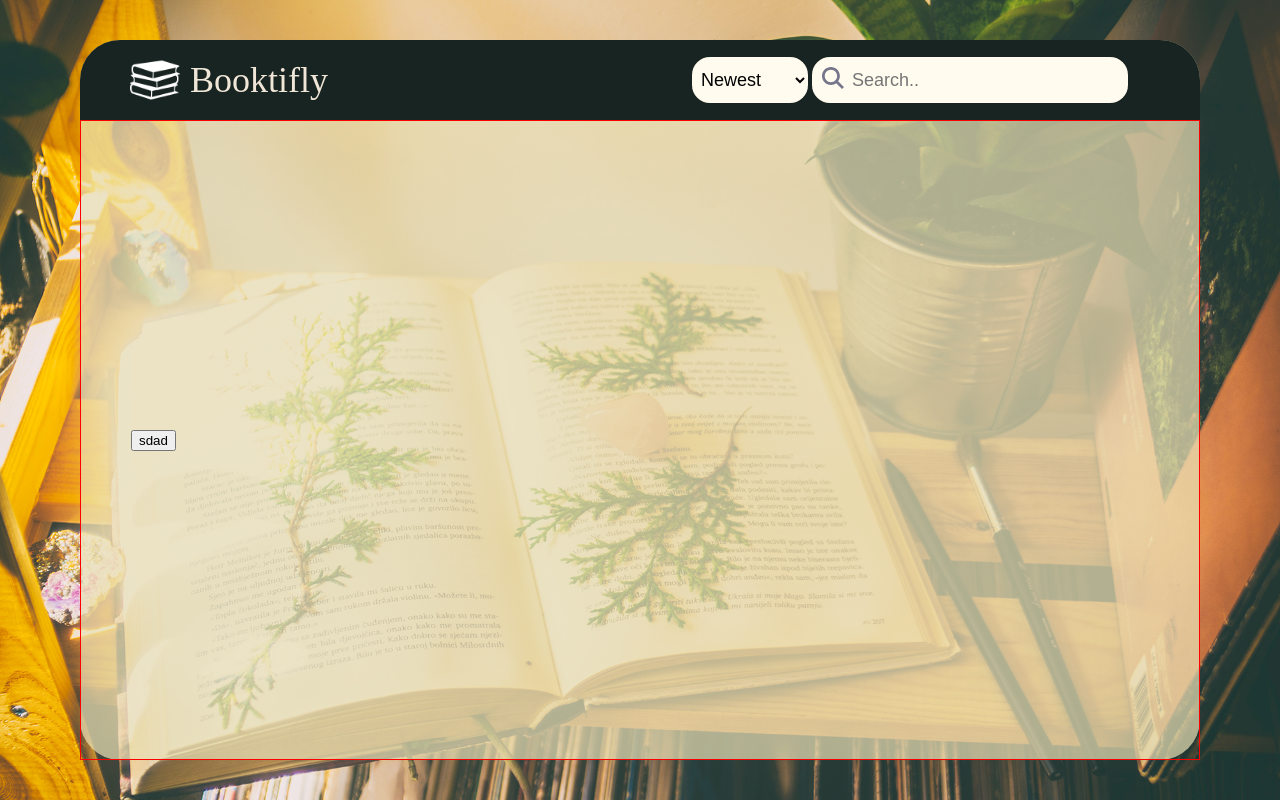
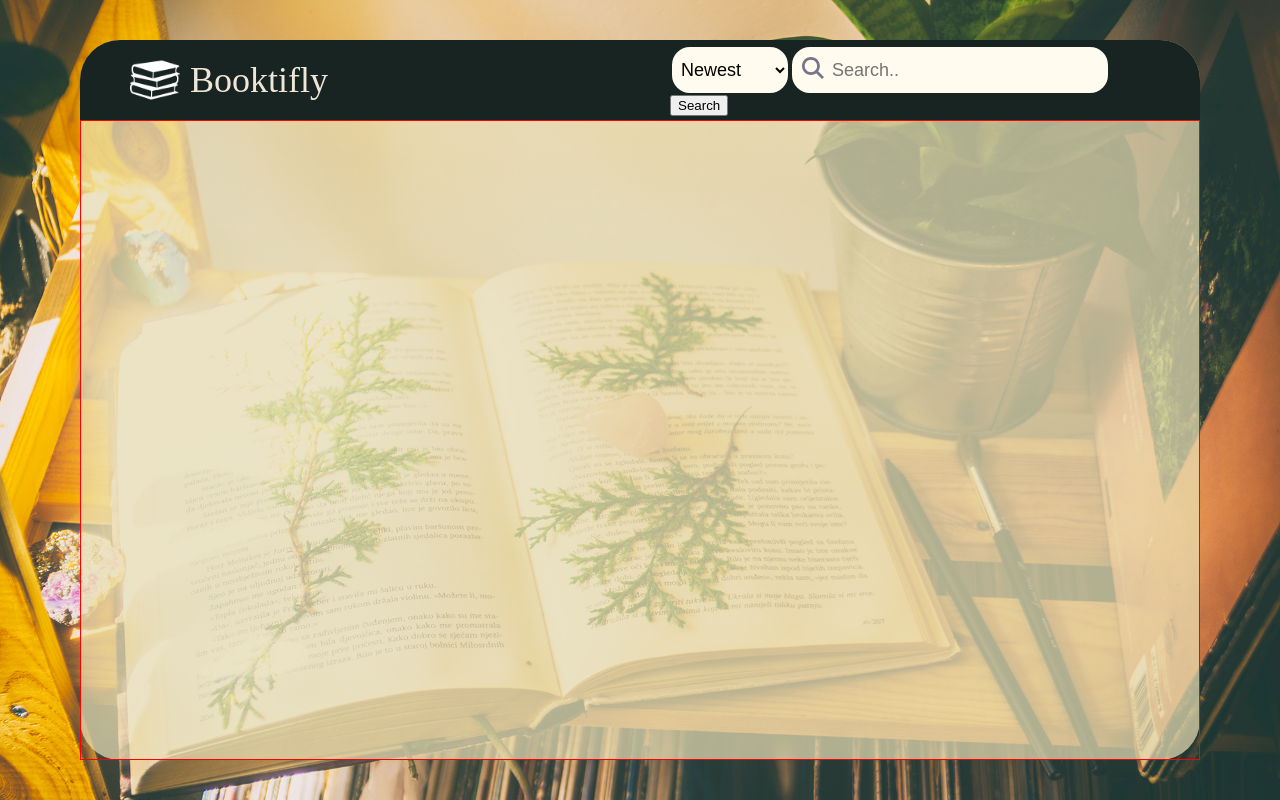
Before and after one commit to patkub2/booktifly, a React (Create React App) app: page / in a window 1280 px wide. Built offline with nearby package versions, Linux system fonts and the light colour scheme.

Commit message:
working books api

```diff
--- a/package.json
+++ b/package.json
@@ -6,6 +6,7 @@
     "@testing-library/jest-dom": "^4.2.4",
     "@testing-library/react": "^9.5.0",
     "@testing-library/user-event": "^7.2.1",
+    "axios": "^0.19.2",
     "react": "^16.13.1",
     "react-dom": "^16.13.1",
     "react-scripts": "3.4.1",
--- a/src/components/Body.js
+++ b/src/components/Body.js
@@ -6,24 +6,34 @@ const BodyWrapper = styled.nav`
   border: 1px solid red; /* RED*/
   width: 100%;
   height: 80vh;
+  padding: 0px 50px;
   display: flex;
-  padding: 0px 50px;
   justify-content: space-between;
   align-items: center;
+  flex-wrap: wrap;
+`;
+
+const Book = styled.nav`
+  border: 1px solid green; /* RED*/
+  width: 20%;
+  height: 40vh;
+  img {
+    width: 100%;
+  }
 `;
 
 const Header = () => {
-  const { search } = useContext(SearchContext);
+  const { result } = useContext(SearchContext);
   // const { handleSearch, search } = useSearch();
   return (
     <BodyWrapper>
-      <button
-        onClick={() => {
-          console.log({ search });
-        }}
-      >
-        sdad
-      </button>
+      {result.map((book) => (
+        <Book>
+          <a target="_blank" href={book.volumeInfo.previewLink}>
+            <img src={book.volumeInfo.imageLinks.thumbnail} alt={book.title} />
+          </a>
+        </Book>
+      ))}
     </BodyWrapper>
   );
 };
--- a/src/components/Input.js
+++ b/src/components/Input.js
@@ -47,16 +47,16 @@ const InputWraper = styled.nav`
 `;
 
 const Input = () => {
-  const { search, handleSearch } = useContext(SearchContext);
+  const { search, handleSearch, handleSubmit } = useContext(SearchContext);
   return (
     <InputWraper>
-      <form>
+      <form onSubmit={handleSubmit}>
         <select>
           <option value="Newest">Newest</option>
           <option value="Oldest">Oldest</option>
         </select>
         <input onChange={handleSearch} type="text" placeholder="Search.." />
-        {search}
+        <button type="submit">Search</button>
       </form>
     </InputWraper>
   );
--- a/src/components/searchContext.js
+++ b/src/components/searchContext.js
@@ -1,8 +1,13 @@
 import React, { useState } from "react";
+import axios from "axios";
 const SearchContext = React.createContext();
 
 function SearchContextProvider(props) {
   const [search, setSearch] = useState();
+  const [result, setResult] = useState([]);
+  const [apiKey, setApiKey] = useState(
+    "AIzaSyC7kSGBBwaEW_cAoCAtnEnlh3vPRgIWoaA"
+  );
 
   //function toggleTheme() {
   //     setTheme(prevTheme => prevTheme === "light" ? "dark" : "light")
@@ -13,8 +18,27 @@ function SearchContextProvider(props) {
     console.log(search);
   }
 
+  function handleSubmit(event) {
+    event.preventDefault();
+
+    axios
+      .get(
+        "https://www.googleapis.com/books/v1/volumes?q=" +
+          search +
+          "&key=" +
+          apiKey +
+          "&maxResults=8"
+      )
+      .then((data) => {
+        console.log(data.data.items);
+        setResult(data.data.items);
+      });
+  }
+
   return (
-    <SearchContext.Provider value={{ search, handleSearch }}>
+    <SearchContext.Provider
+      value={{ search, handleSearch, handleSubmit, result }}
+    >
       {props.children}
     </SearchContext.Provider>
   );
```
Also changed, not shown: src/img/pobrany plik.png (added), 1 other file (tests, documents, lock files or other folders).
